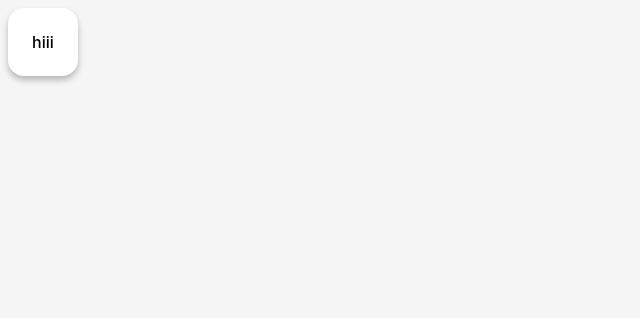
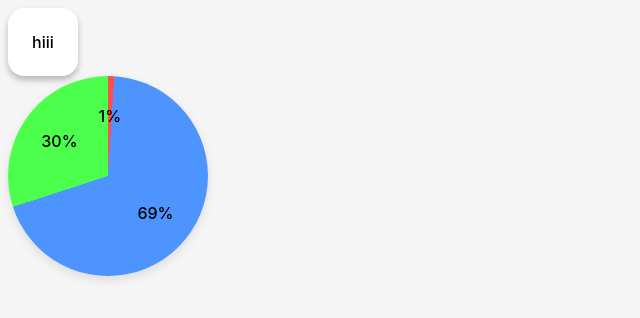
Before and after one commit to Kak0ytachel/CleanEnergyFrontend, a React (Vite) app: page / in a window 1280 px wide. Shown: the top 318 px of the page, without its empty margins (0-640 px from the left). Built offline with nearby package versions, Linux system fonts and the light colour scheme.

Commit message:
sample pie chart added

```diff
--- a/src/App.tsx
+++ b/src/App.tsx
@@ -1,9 +1,12 @@
 import Card from "./components/Card.tsx";
+import PieChart from "./components/PieChart.tsx";
 
 function App() {
     return (
         <>
             <Card>hiii</Card>
+
+            <PieChart/>
         </>
     )
 }
--- a/src/components/PieChart.css
+++ b/src/components/PieChart.css
@@ -0,0 +1,25 @@
+.pie-chart {
+    width: 200px;
+    height: 200px;
+    border-radius: 50%;
+    position: relative;
+
+    background: conic-gradient(
+            #ff4d4d 0% 1%,
+            #4d94ff 1% 70%,
+            #4dff4d 70% 100%
+    );
+    box-shadow: 0 4px 10px rgba(0,0,0,0.1);
+}
+
+.pie-chart-label {
+    position: absolute;
+    /* data-start not working, unable to convert attr(data-start) from string to number */
+    --middle-percentage: calc(var(--start) + var(--percentage) / 2);
+    --angle: calc(var(--middle-percentage) * 3.6deg) - 90deg;
+    --radius: 30%;
+    left: calc(50% + (cos(var(--angle)) * var(--radius)));
+    top:  calc(50% + (sin(var(--angle)) * var(--radius)));
+    transform: translate(-50%, -50%);
+
+}
--- a/src/components/PieChart.tsx
+++ b/src/components/PieChart.tsx
@@ -0,0 +1,15 @@
+import "./PieChart.css"
+import type {CSSProperties} from "react";
+
+
+export default function PieChart() {
+    return (
+        <>
+            <div className="pie-chart">
+                <span className="pie-chart-label" style={{"--start": 0, "--percentage": 1} as CSSProperties}>1%</span>
+                <span className="pie-chart-label" style={{"--start": 1, "--percentage": 69} as CSSProperties}>69%</span>
+                <span className="pie-chart-label" style={{"--start": 70, "--percentage": 30} as CSSProperties}>30%</span>
+            </div>
+        </>
+    )
+}
```
